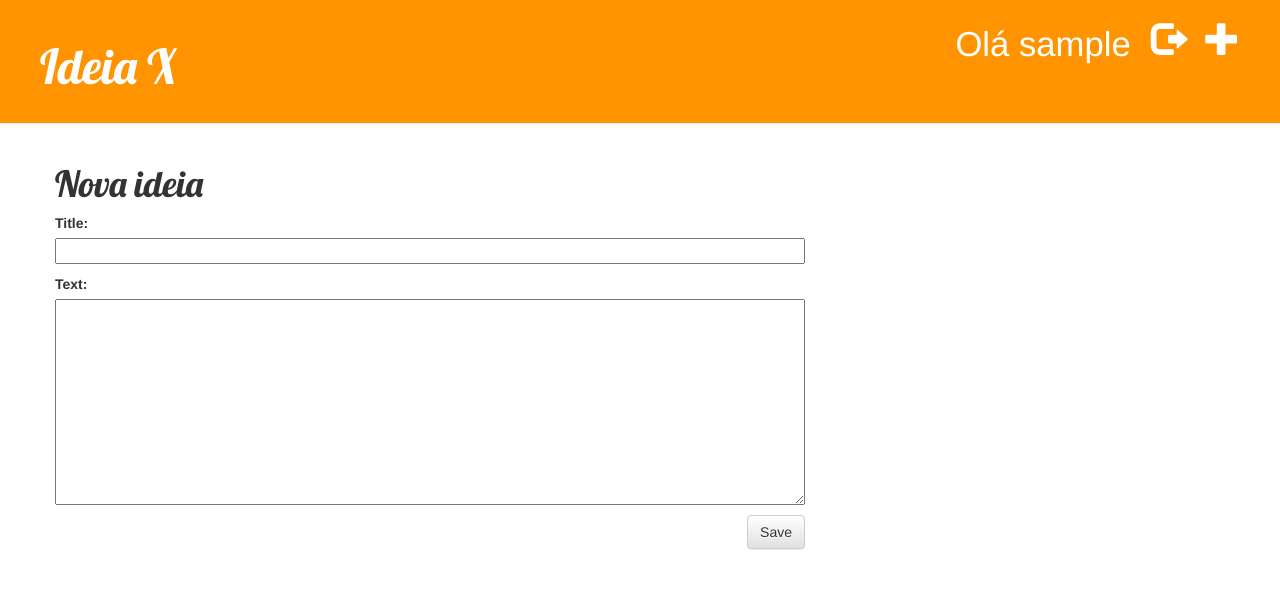
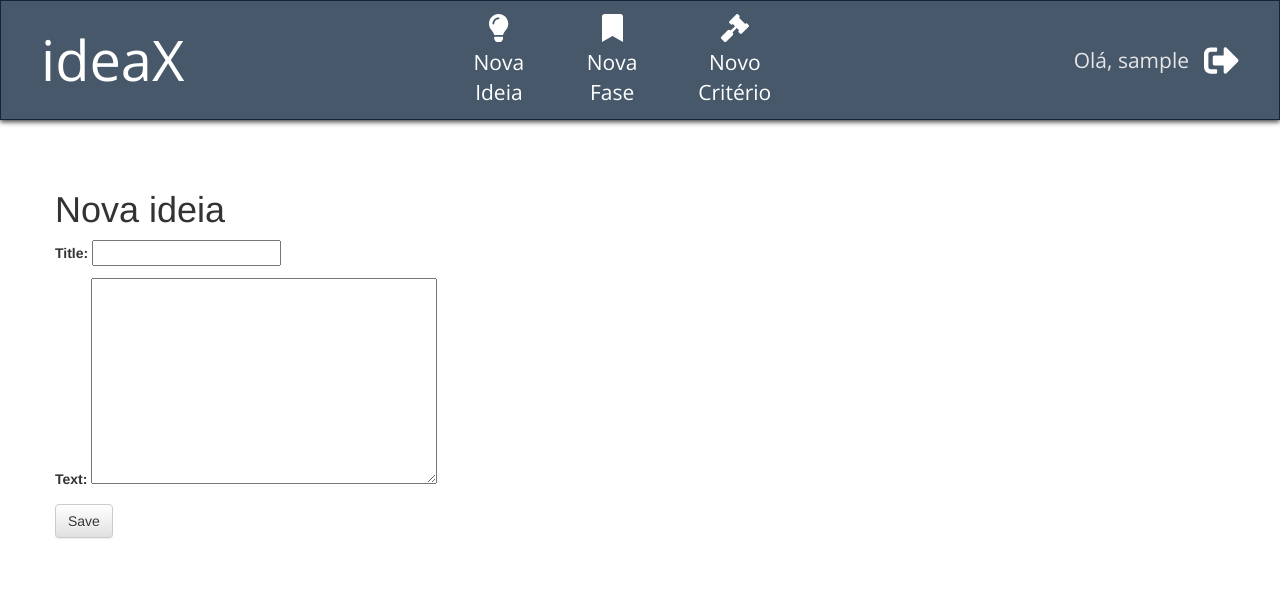
Before and after one commit to filhocf/ideax, a Django app: page /idea/new/ in a window 1280 px wide. Shown: the top 589 px of the page. Run offline with Django 3.2, Linux system fonts and the light colour scheme; the visitor is signed in with stand-in values (Sample User, id 1); some libraries are stand-ins or nearby versions.

Commit message:
ajustes css do banner principal

```diff
--- a/ideax/static/css/blog.css
+++ b/ideax/static/css/blog.css
@@ -1,47 +1,167 @@
-.page-header {
-    background-color: #ff9400;
-    margin-top: 0;
-    padding: 20px 20px 20px 40px;
+.main-header{
+  background-color: #46586A;
+  border: #132537 solid 1px;
+  color: #E6E6E6;
+  font-family: 'Open Sans', sans-serif;
+  display: flex;
+  flex-wrap: wrap;
+  align-items: center;
+  justify-content: space-between;
+  padding: 0 40px;
+  min-height: 120px;
+  -webkit-box-shadow: 0px 2px 5px 0px rgba(0,0,0,0.75);
+  -moz-box-shadow: 0px 2px 5px 0px rgba(0,0,0,0.75);
+  box-shadow: 0px 2px 5px 0px rgba(0,0,0,0.75);
+  margin-bottom: 50px;
 }
 
-.page-header h1, .page-header h1 a, .page-header h1 a:visited, .page-header h1 a:active {
-    color: #ffffff;
-    font-size: 36pt;
-    text-decoration: none;
+.main-header .title{
+  margin: 0;
+  font-size: 4em;
 }
 
-.content {
-    margin-left: 40px;
+.main-header a{
+  color: #ffffff;
+  text-decoration: none;
 }
 
-h1, h2, h3, h4 {
-    font-family: 'Lobster', cursive;
+.main-header a:hover{
+  color: #ffffff;
+  text-decoration: none;
+  color: #E6E6E6;
+  transition: all 0.6s;
 }
 
-.date {
-    color: #828282;
-    text-align: right;
+
+.main-header .login a{
+  font-size: 2.5em;
+  color: white;
 }
 
-.save {
-    float: right;
+.main-header .login a:hover{
+  color: #E6E6E6;
 }
 
-.post-form textarea, .post-form input {
-    width: 100%;
+div.login{
+  display: flex;
+  align-items: center;
+
 }
 
-.top-menu, .top-menu:hover, .top-menu:visited {
-    color: #ffffff;
-    float: right;
-    font-size: 26pt;
-    margin-right: 20px;
+.login p{
+  margin: 0px 15px;
+  font-size: 1.5em;
 }
 
-.post {
-    margin-bottom: 70px;
+.menu{
+  display: flex;
+  width: 30%;
+  justify-content: space-between;
 }
 
-.post h1 a, .post h1 a:visited {
-    color: #000000;
+
+.icon{
+  font-size: 1em;
+  cursor: pointer;
+  text-align: center;
+  margin: 0px 30px;
+  display: block;
+
 }
+
+.icon p{
+  display: inline;
+  font-size: 1.5em;
+
+}
+
+div.icon:hover{
+  color: #CDCDCD;
+  transition: all 0.2s;
+
+}
+
+.icon span{
+  display: block;
+  font-size: 2em;
+  margin-bottom: 5px;
+}
+
+.login-box{
+  font-family: 'Open Sans', sans-serif;
+  text-align: center;
+  margin: 0 auto;
+  background: #fafafa;
+  max-width: 400px;
+  min-height: 300px;
+  border: 1px solid #E1E1E1;
+  box-shadow: 2px 2px 3px 0 rgba(117, 124, 129, 0.12);
+  -webkit-box-shadow: 2px 2px 3px 0 rgba(117, 124, 129, 0.12);
+  -moz-box-shadow: 2px 2px 3px 0 rgba(117, 124, 129, 0.12);
+}
+
+form table{
+  margin: 40px auto 20px auto;
+}
+
+@media (min-width: 321px) and (max-width: 480px)
+{
+.main-header{
+    min-height: 150px;
+    justify-content: space-around;
+  }
+
+
+  .login p{
+    display: none;
+
+  }
+
+  .menu{
+    //width: 65%;
+    flex-basis: 100%;
+    order: 1;
+    margin-top: 20px;
+  }
+}
+
+@media (min-width: 481px) and (max-width: 767px)
+{
+  .main-header{
+    min-height: 150px;
+    justify-content: space-around;
+  }
+
+
+  .login p{
+    display: none;
+
+  }
+
+  .menu{
+    //width: 65%;
+    flex-basis: 100%;
+    order: 1;
+    margin-top: 0px;
+  }
+}
+
+@media (min-width: 768px) and (max-width: 1024px)
+{
+  .main-header{
+    min-height: 150px;
+  }
+
+  .icon{
+    font-size: 0.8em;
+  }
+
+  .login p{
+    display: none;
+  }
+
+  .menu{
+    width: 65%;
+  }
+
+}
--- a/ideax/templates/ideax/base.html
+++ b/ideax/templates/ideax/base.html
@@ -4,26 +4,50 @@
         <title>Ideia X</title>
         <link rel="stylesheet" href="//maxcdn.bootstrapcdn.com/bootstrap/3.2.0/css/bootstrap.min.css">
         <link rel="stylesheet" href="//maxcdn.bootstrapcdn.com/bootstrap/3.2.0/css/bootstrap-theme.min.css">
-        <link href='//fonts.googleapis.com/css?family=Lobster&subset=latin,latin-ext' rel='stylesheet' type='text/css'>
+        <link href="https://fonts.googleapis.com/css?family=Open+Sans:300" rel="stylesheet">
         <link rel="stylesheet" href="{% static 'css/blog.css' %}">
+        <script defer src="https://use.fontawesome.com/releases/v5.0.6/js/all.js"></script>
     </head>
     <body>
-        <div class="page-header">
-          {% if user.is_authenticated %}
-            <a href="{% url 'idea_new' %}" class="top-menu" title="Adicionar ideia"><span class="glyphicon glyphicon-plus"></span></a>
-            <a href="{% url 'logout' %}" class="top-menu" title="Logout"><span class="glyphicon glyphicon-log-out"></span></a>
-            <p class="top-menu">Olá {{ user.username }}</p>
-          {% else %}
-            <a href="{% url 'login' %}" class="top-menu" title="Login"><span class="glyphicon glyphicon-lock"></span></a>
-          {% endif %}
-          <h1><a href="/">Ideia X</a></h1>
+      <div class="main-header">
+        <a href="/">
+          <h1 class="title">
+            ideaX
+          </h1>
+        </a>
+        {% if user.is_authenticated %}
+        <div class="menu">
+          <a class="icon" href="#">
+            <span><i class="fas fa-lightbulb"></i></span>
+            <p>Nova Ideia</p>
+          </a>
+          <a href="" class="icon">
+            <span><i class="fas fa-bookmark"></i></span>
+            <p>Nova Fase</p>
+          </a>
+          <a href="" class="icon">
+            <span><i class="fas fa-gavel"></i></span>
+            <p>Novo Critério</p>
+          </a>
         </div>
+        <div class="login">
+          <p>Olá, {{ user.username }}</p>
+          <a href="{% url 'logout' %}"><i class="fas fa-sign-out-alt"></i></a>
+        </div>
+        {% else %}
+        <div class="login">
+          <a href="{% url 'login' %}"><i class="fas fa-sign-in-alt"></i></a>
+        </div>
+
+        {% endif %}
+      </div>
+
         <div class="content container">
             <div class="row">
-                <div class="col-md-8">
+
                 {% block content %}
                 {% endblock %}
-                </div>
+
             </div>
         </div>
       </body>
--- a/ideax/templates/registration/login.html
+++ b/ideax/templates/registration/login.html
@@ -5,8 +5,13 @@
         <p>Your username and password didn't match. Please try again.</p>
     {% endif %}
 
+    <div class="login-box">
+      <h1>Log in</h1>
+      <p>É necessário fazer o login para ter acesso às ideias.</p>
       <form method="post" action="{% url 'login' %}">
       {% csrf_token %}
+
+
           <table>
           <tr>
               <td>{{ form.username.label_tag }}</td>
@@ -21,4 +26,5 @@
           <input type="submit" value="login" />
           <input type="hidden" name="next" value="{{ next }}" />
       </form>
+    </div>
 {% endblock %}
```
Also changed, not shown: 1 other file. Lines whose indentation alone changed are shown as unchanged.
